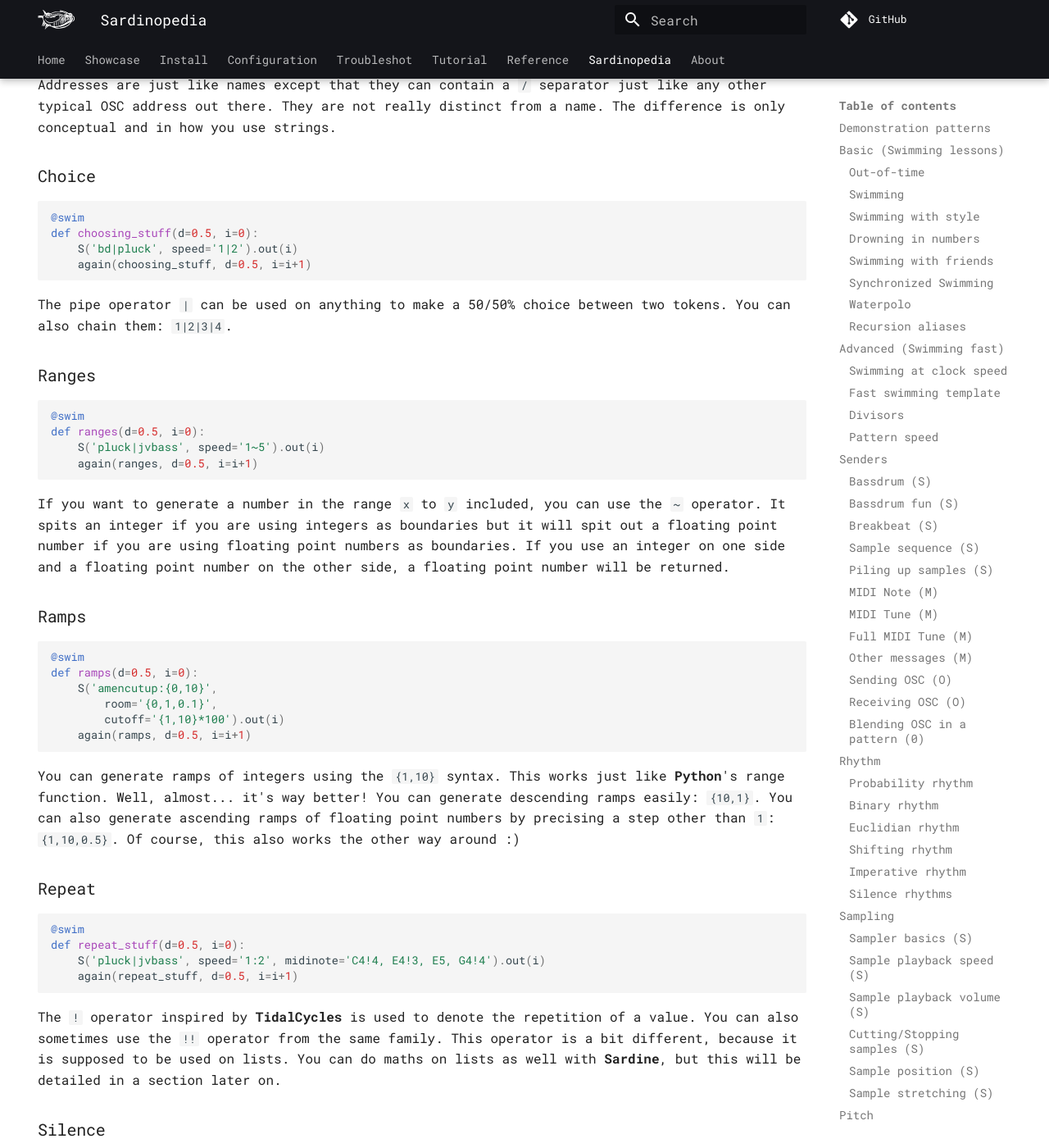
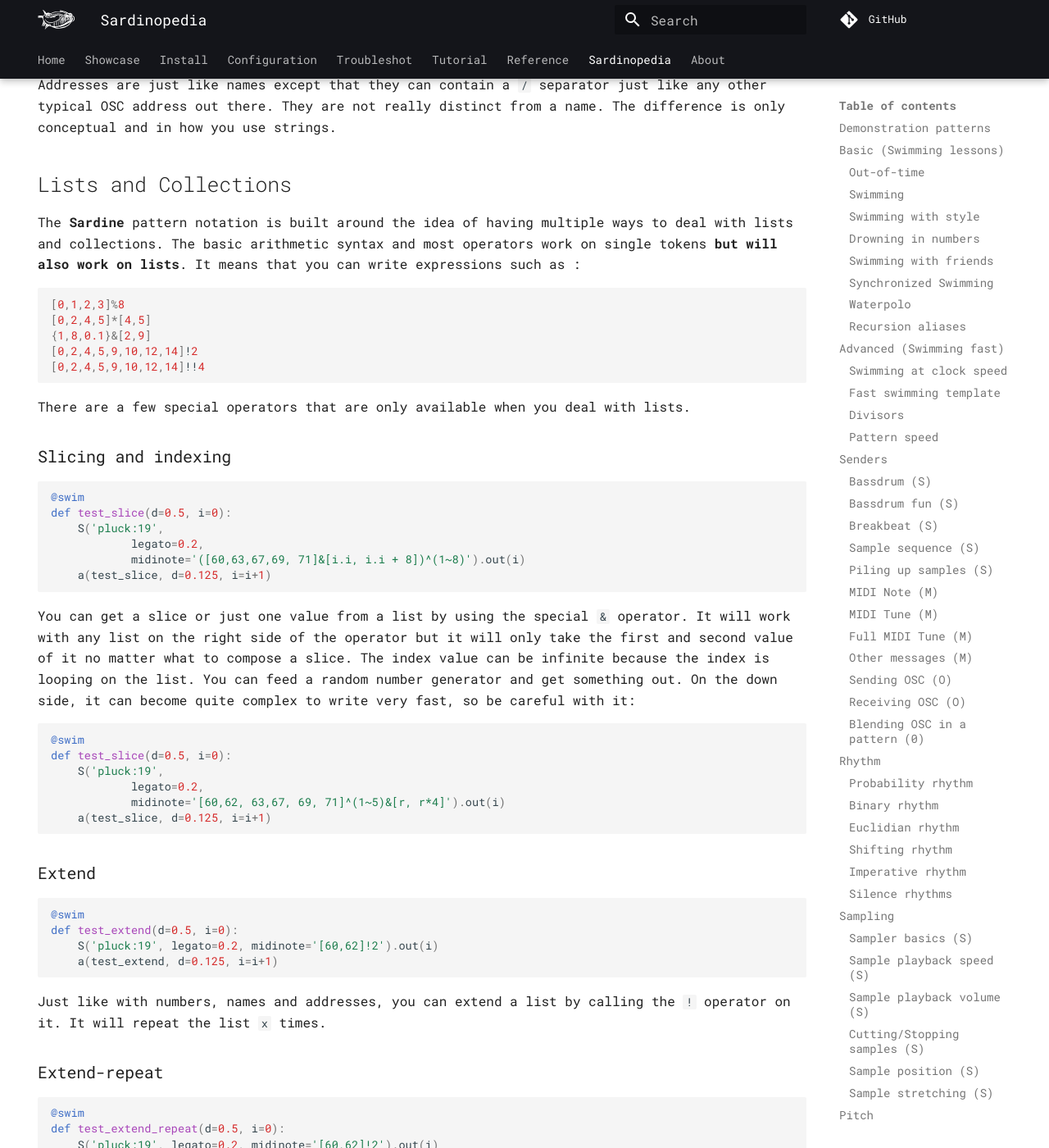
Before and after one commit to EmmaleeBonderud0325/sardine, an MkDocs documentation site: the page built from docs/sardinopedia.md, in a window 1280 px wide and 1400 px high, scrolled down 23359 px. Shown: the whole window at 82% size. Built offline with MkDocs 1.6.1 and Material for MkDocs 9.7.7, drawn with Linux system fonts in a browser that asks for light colours; comment, search, counter and statistics services are not loaded; some of the changed text lies outside the part shown.

Commit message:
adding list slices and documenting lists a little bit

````diff
--- a/docs/sardinopedia.md
+++ b/docs/sardinopedia.md
@@ -942,6 +942,65 @@ O(osc_client, "an/address, another/address", value=1, other_value=2).out()
 ```
 Addresses are just like names except that they can contain a `/` separator just like any other typical OSC address out there. They are not really distinct from a name. The difference is only conceptual and in how you use strings.
 
+## Lists and Collections
+
+The **Sardine** pattern notation is built around the idea of having multiple ways to deal with lists and collections. The basic arithmetic syntax and most operators work on single tokens **but will also work on lists**. It means that you can write expressions such as :
+
+```python
+[0,1,2,3]%8
+[0,2,4,5]*[4,5]
+{1,8,0.1}&[2,9]
+[0,2,4,5,9,10,12,14]!2
+[0,2,4,5,9,10,12,14]!!4
+```
+
+There are a few special operators that are only available when you deal with lists.
+
+### Slicing and indexing
+
+
+```python
+@swim
+def test_slice(d=0.5, i=0):
+    S('pluck:19',
+            legato=0.2,
+            midinote='([60,63,67,69, 71]&[i.i, i.i + 8])^(1~8)').out(i)
+    a(test_slice, d=0.125, i=i+1)
+```
+You can get a slice or just one value from a list by using the special `&` operator. It will work with any list on the right side of the operator but it will only take the first and second value of it no matter what to compose a slice. The index value can be infinite because the index is looping on the list. You can feed a random number generator and get something out. On the down side, it can become quite complex to write very fast, so be careful with it:
+
+```python
+@swim
+def test_slice(d=0.5, i=0):
+    S('pluck:19',
+            legato=0.2,
+            midinote='[60,62, 63,67, 69, 71]^(1~5)&[r, r*4]').out(i)
+    a(test_slice, d=0.125, i=i+1)
+```
+
+### Extend
+
+```python
+@swim
+def test_extend(d=0.5, i=0):
+    S('pluck:19', legato=0.2, midinote='[60,62]!2').out(i)
+    a(test_extend, d=0.125, i=i+1)
+```
+Just like with numbers, names and addresses, you can extend a list by calling the `!` operator on it. It will repeat the list `x` times.
+
+
+### Extend-repeat
+
+```python
+@swim
+def test_extend_repeat(d=0.5, i=0):
+    S('pluck:19', legato=0.2, midinote='[60,62]!2').out(i)
+    a(test_extend_repeat, d=0.125, i=i+1)
+```
+The variant `!!` now makes sense. It allows you to repeat each individual value in a list `x` times.
+
+## Operations
+
 ### Choice
 
 ```python3
````
Also changed, not shown: 3 other files.
